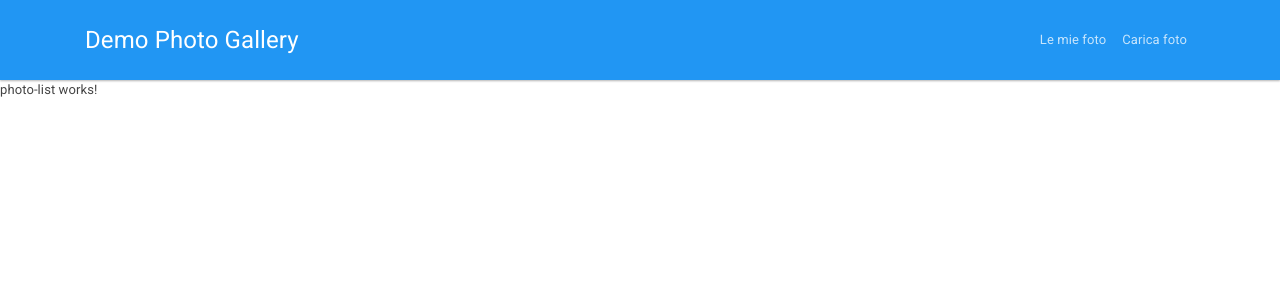
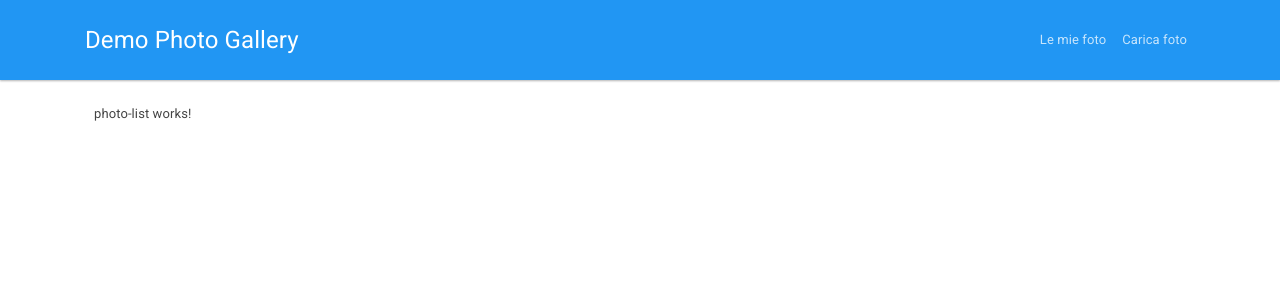
Before and after one commit to frizio/demo-photo-gallery-frontend, an Angular app: page /photos in a window 1280 px wide. Shown: the top 300 px of the page. Built offline with nearby package versions, Linux system fonts and the light colour scheme.

Commit message:
Wrap router-outlet with container css class

```diff
--- a/src/app/app.component.html
+++ b/src/app/app.component.html
@@ -1,3 +1,5 @@
 <app-navigation></app-navigation>
 
-<router-outlet></router-outlet>
+<div class="container p-4">
+    <router-outlet></router-outlet>
+</div>
```
